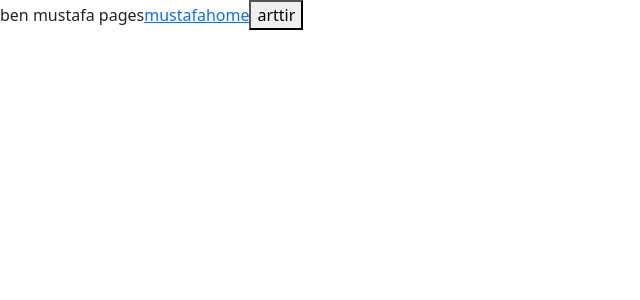
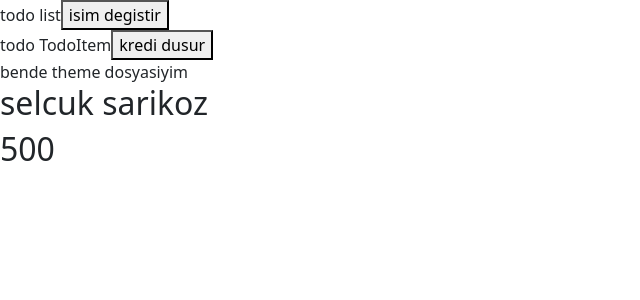
Before and after one commit to selcuksarikoz/react-lesss, a React (Vite) app: page /selcuk/1 in a window 1280 px wide. Shown: the top 300 px of the page, without its empty margins (0-640 px from the left). Built offline with nearby package versions, Linux system fonts and the light colour scheme.

Commit message:
feat: Add context provider

```diff
--- /dev/null
+++ b/src/App-5.tsx
@@ -0,0 +1,56 @@
+import { use, useContext } from "react";
+import { Store } from "./context";
+// import type { UserType } from "./context";
+
+export default function App() {
+  // burada state tutmam lazim ve todoliste props olarak gondermem lazim
+
+  // const { user, credit } = useContext(Store);
+  const { user, credit } = use(Store); // react 19
+
+  return (
+    <div>
+      <TodoList />
+
+      <Theme />
+
+      <h2>{user?.name}</h2>
+      <h2>{credit}</h2>
+    </div>
+  );
+}
+
+// ayri dosyalarda hayal et alt kismi
+function TodoList() {
+  const { setUser, user } = useContext(Store);
+  return (
+    <div>
+      todo list
+      <button onClick={() => setUser({ ...user, name: "mustafa sarikoz" })}>
+        isim degistir
+      </button>
+      <TodoItem />
+    </div>
+  );
+}
+
+async function getPlaceholder() {
+  return await fetch("https://jsonplaceholder.typicode.com/todos/1").then(
+    (response) => response.json()
+  );
+}
+
+function TodoItem() {
+  const { credit, setCredit } = useContext(Store);
+
+  return (
+    <div>
+      todo TodoItem
+      <button onClick={() => setCredit(credit - 1)}>kredi dusur</button>
+    </div>
+  );
+}
+
+function Theme() {
+  return <div>bende theme dosyasiyim</div>;
+}
--- /dev/null
+++ b/src/context.tsx
@@ -0,0 +1,41 @@
+import { createContext, JSX, useState } from "react";
+
+export type UserType = {
+  name: string;
+  age: number | undefined;
+  email: string;
+};
+
+// store state type
+interface State {
+  user: UserType;
+  setUser: (user: UserType) => void;
+  setCredit: (credit: number) => void;
+  credit: number;
+}
+
+// initial state
+const state = {
+  user: { name: "selcuk sarikoz", age: undefined, email: "" },
+  credit: 500,
+};
+
+export const Store = createContext<State>({ ...state } as State);
+
+export default function Management({ children }: { children: JSX.Element }) {
+  const [user, setUser] = useState<UserType>(state.user);
+  const [credit, setCredit] = useState<number>(state.credit);
+
+  return (
+    <Store.Provider
+      value={{
+        user,
+        credit,
+        setUser,
+        setCredit,
+      }}
+    >
+      {children}
+    </Store.Provider>
+  );
+}
--- a/src/main.tsx
+++ b/src/main.tsx
@@ -1,11 +1,14 @@
 import { StrictMode } from "react";
 import { createRoot } from "react-dom/client";
 import "./index.css";
-import App from "./App-4.tsx";
+import App from "./App-5.tsx";
+import Management from "./context.tsx";
 
 createRoot(document.getElementById("root")!).render(
   <StrictMode>
-    <App />
+    <Management>
+      <App />
+    </Management>
   </StrictMode>
 );
 
--- a/src/pages/selcuk.tsx
+++ b/src/pages/selcuk.tsx
@@ -1,10 +1,17 @@
 import { useEffect, useState } from "react";
 import { Link, useParams } from "react-router-dom";
+
+type standart = Record<string, number>;
 
 export default function Selcuk() {
   const { id } = useParams();
 
   const [page, setPage] = useState<number>(1);
+  const [mustafa, setMustafa] = useState<Record<string, number>>({
+    name: "mustafa",
+    age: 23,
+  } as unknown as standart);
+  const [selcuk, setSelcuk] = useState<string[]>([]);
 
   useEffect(() => {
     fetchApi(id).then((res) => console.log(res));
@@ -18,14 +25,15 @@ export default function Selcuk() {
     return () => {
       console.log("componentten ciktim");
     };
-  }, [page]);
+  }, [page, mustafa?.name]);
 
   async function newFetchApi(page: number = 1) {
     console.log(page);
   }
 
   function pageIncrease() {
-    setPage((prev) => prev + 1);
+    // setPage((prev) => prev + 1);
+    setMustafa((prev) => ({ ...prev, age: prev.age + 1 }));
   }
 
   return (
```
